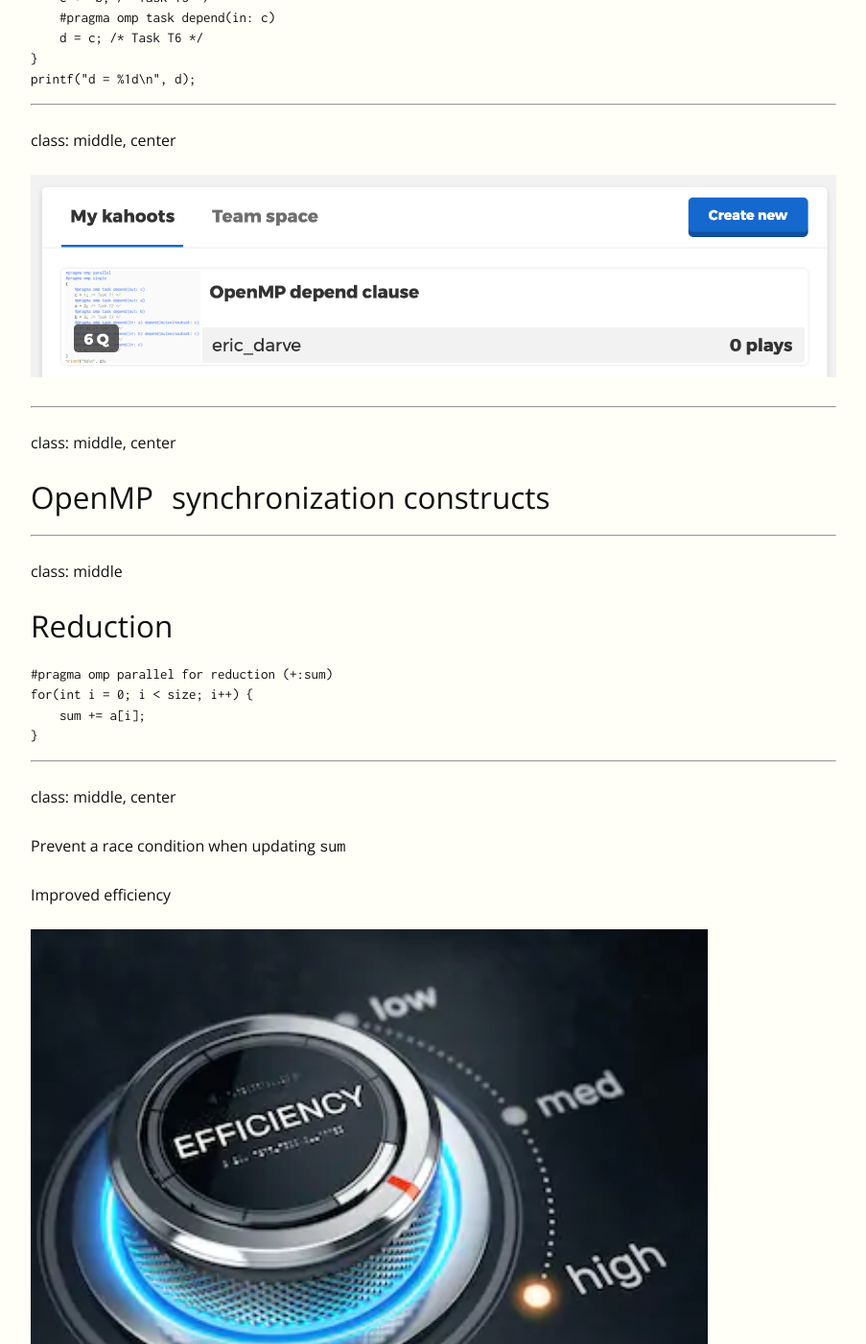
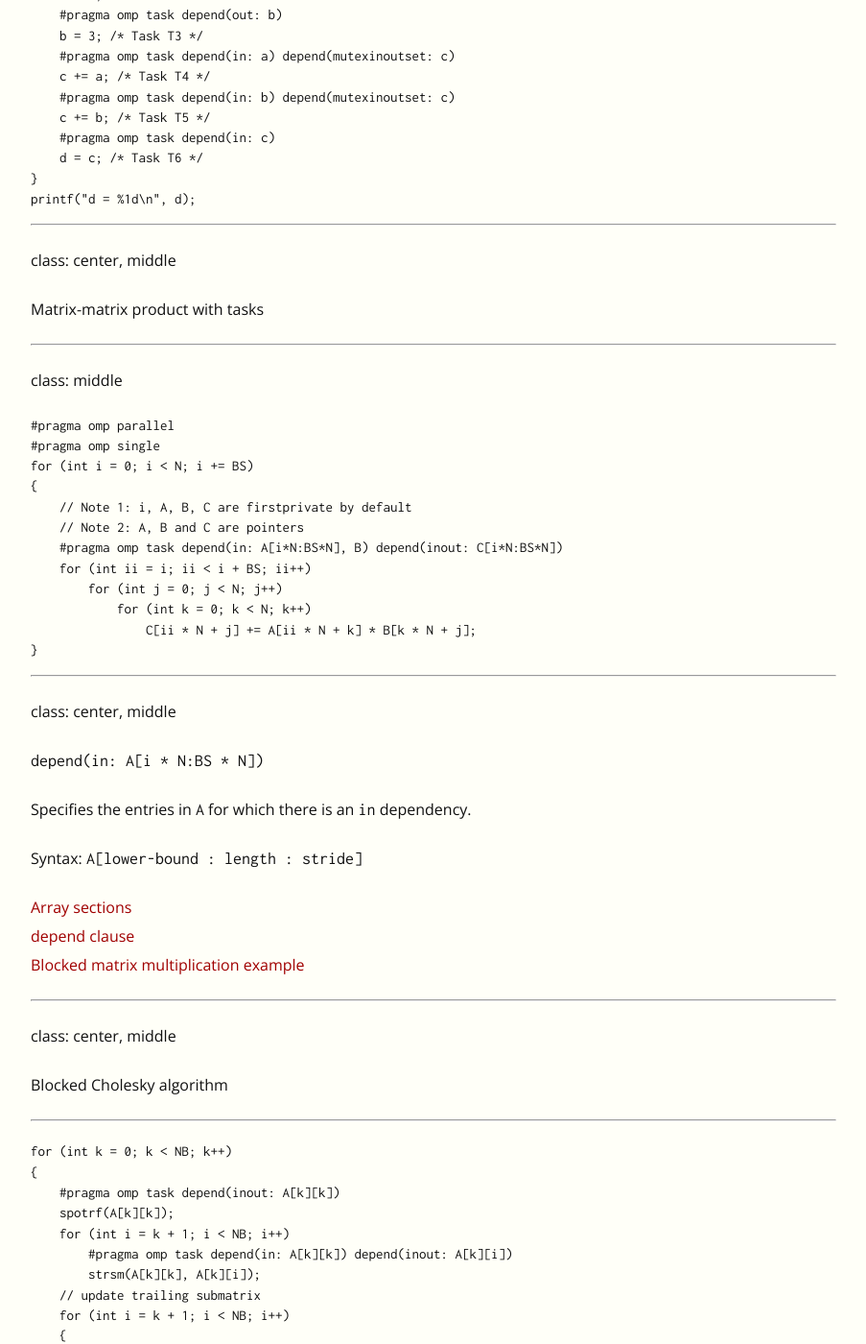
Before and after one commit to EricDarve/cme213-spring-2021, a Jekyll site: the page built from Lecture Slides/Lecture_05/Lecture.md, in a window 1280 px wide and 1400 px high, scrolled down 9600 px. Shown: the whole window at 96% size, without its empty margins (128-1031 px from the left). Built offline with Jekyll 4.4.1, drawn with Linux system fonts in a browser that asks for light colours; our own code applies the rules of GitHub Pages for plain Markdown files; some of the changed text lies outside the part shown.

Commit message:
slides lecture 5

````diff
--- a/Lecture Slides/Lecture_05/Lecture.md
+++ b/Lecture Slides/Lecture_05/Lecture.md
@@ -110,7 +110,7 @@ This algorithm requires waiting for traversal of children to be complete.
 ---
 class: middle, center
 
-[tree_postorder.cpp](https://github.com/stanford-cme213/stanford-cme213.github.io/blob/master/Code/Lecture_05/tree_postorder.cpp)
+`tree_postorder.cpp`
 
 ---
 class: middle
@@ -159,7 +159,7 @@ Processing entries in a list
 ---
 class: middle, center
 
-[list.cpp](https://github.com/stanford-cme213/stanford-cme213.github.io/blob/master/Code/Lecture_05/list.cpp)
+`list.cpp`
 
 ---
 class: middle
@@ -270,6 +270,11 @@ class: middle, center
 Defines mutually exclusive tasks
 
 ---
+class: center, middle
+
+See [OpenMP examples](https://www.openmp.org/wp-content/uploads/openmp-examples-5-0-1.pdf#page=99) for more information.
+
+---
 class: middle
 
 ```
@@ -293,9 +298,67 @@ printf("d = %1d\n", d);
 ```
 
 ---
-class: middle, center
+class: center, middle
 
-![](2020-01-22-12-09-10.png)
+Matrix-matrix product with tasks
+
+---
+class: middle
+
+```
+#pragma omp parallel
+#pragma omp single
+for (int i = 0; i < N; i += BS)
+{
+    // Note 1: i, A, B, C are firstprivate by default
+    // Note 2: A, B and C are pointers
+    #pragma omp task depend(in: A[i*N:BS*N], B) depend(inout: C[i*N:BS*N])
+    for (int ii = i; ii < i + BS; ii++)
+        for (int j = 0; j < N; j++)
+            for (int k = 0; k < N; k++)
+                C[ii * N + j] += A[ii * N + k] * B[k * N + j];
+}
+```
+
+---
+class: center, middle
+
+`depend(in: A[i * N:BS * N])`
+
+Specifies the entries in `A` for which there is an `in` dependency.
+
+Syntax: `A[lower-bound : length : stride]`
+
+[Array sections](https://www.openmp.org/wp-content/uploads/OpenMP-API-Specification-5-1.pdf#page=68)<br/>
+[depend clause](https://www.openmp.org/wp-content/uploads/OpenMP-API-Specification-5-1.pdf#page=310)<br/>
+[Blocked matrix multiplication example](https://www.openmp.org/wp-content/uploads/openmp-examples-5-0-1.pdf#page=103)
+
+---
+class: center, middle
+
+Blocked Cholesky algorithm
+
+---
+
+```
+for (int k = 0; k < NB; k++)
+{
+    #pragma omp task depend(inout: A[k][k])
+    spotrf(A[k][k]);
+    for (int i = k + 1; i < NB; i++)
+        #pragma omp task depend(in: A[k][k]) depend(inout: A[k][i])
+        strsm(A[k][k], A[k][i]);
+    // update trailing submatrix
+    for (int i = k + 1; i < NB; i++)
+    {
+        for (int j = k + 1; j < i; j++)
+            #pragma omp task depend(in: A[k][i], A[k][j]) depend(inout: A[j][i])
+            sgemm(A[k][i], A[k][j], A[j][i]);
+        #pragma omp task depend(in: A[k][i]) depend(inout: A[i][i])
+        ssyrk(A[k][i], A[i][i]);
+    }
+}
+```
 
 ---
 class: middle, center
@@ -326,7 +389,7 @@ Improved efficiency
 ---
 class: middle, center
 
- Exercise: [entropy.cpp](https://github.com/stanford-cme213/stanford-cme213.github.io/blob/master/Code/Lecture_05/entropy.cpp)
+ Exercise: `entropy.cpp`
 
 ---
 class: middle, center
@@ -350,7 +413,7 @@ class: middle, center
 ---
 class: middle, center
 
-[atomic.cpp](https://github.com/stanford-cme213/stanford-cme213.github.io/blob/master/Code/Lecture_05/atomic.cpp)
+`atomic.cpp`
 
 ---
 class: middle
@@ -362,9 +425,9 @@ for (int i = 0; i < n; ++i)
     {
         const float x_ = x[i] - x[j];
         const float f_ = force(x_);
-#pragma omp atomic
+        #pragma omp atomic
         f[i] += f_;
-#pragma omp atomic
+        #pragma omp atomic
         f[j] -= f_;
     }
 ```
@@ -376,7 +439,7 @@ class: middle, center
 
 Restricts execution of the associated structured block to a single thread at a time
 
-[critical.cpp](https://github.com/stanford-cme213/stanford-cme213.github.io/blob/master/Code/Lecture_05/critical.cpp)
+`critical.cpp`
 
 ---
 class: middle
@@ -388,7 +451,7 @@ for (int i = 2; i <= n; ++i)
 {
     bool is_prime = is_prime_test(i);
 
-#pragma omp critical
+    #pragma omp critical
     if (is_prime)
         m.insert(i); /* Save this prime */
 }
````
